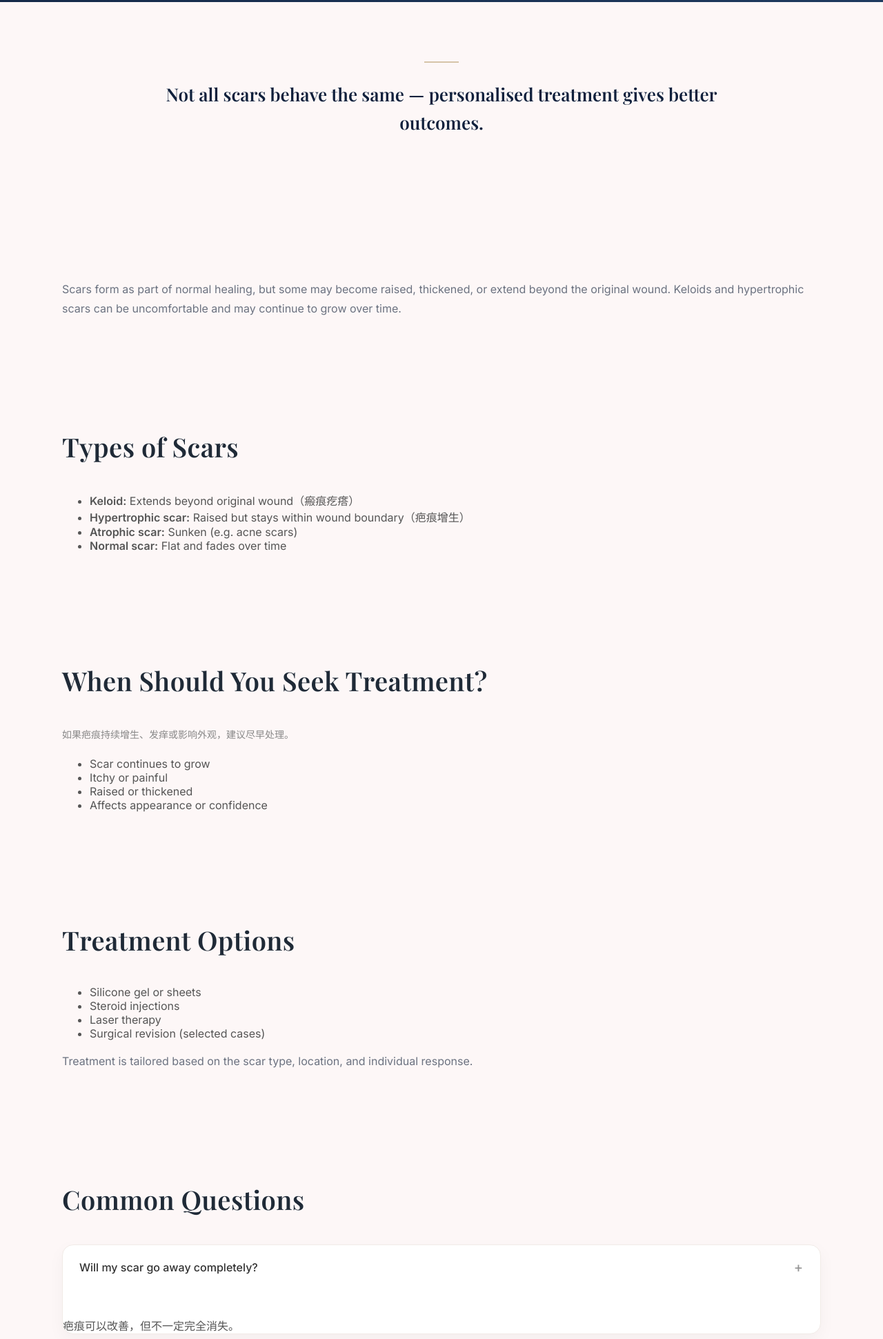
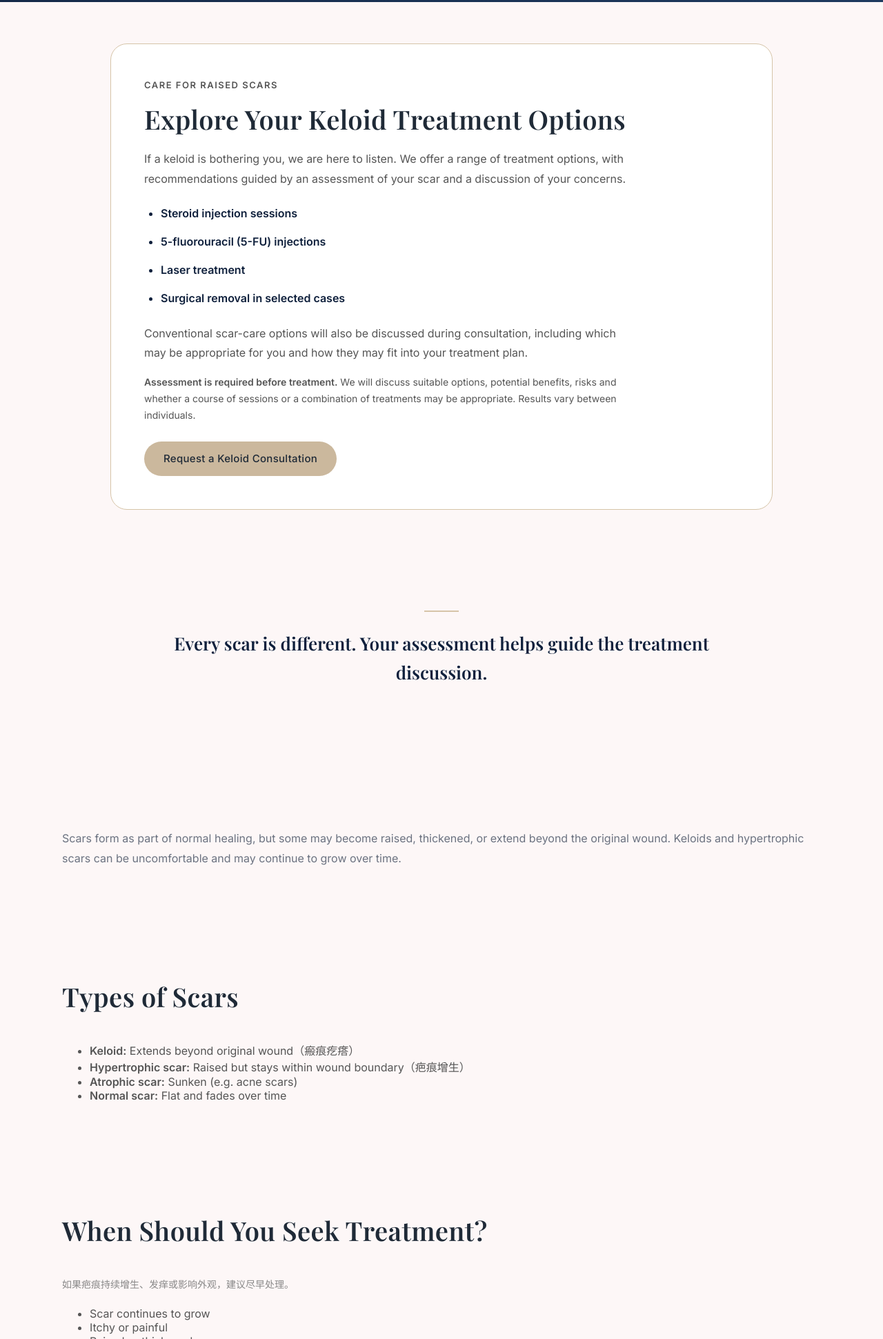
Before and after one commit to agnesyeosiekying-wq/dragnesyeo-website, a plain HTML site: page keloid-scar-treatment-klang.html in a window 1280 px wide. Shown: the part 859-2800 px from the top of the page at 69% size. Drawn offline with nearby package versions, Linux system fonts and the light colour scheme.

Commit message:
Update keloid treatment options and bilingual FAQs without pricing

```diff
--- a/keloid-scar-treatment-klang.html
+++ b/keloid-scar-treatment-klang.html
@@ -7,7 +7,7 @@
 
 <title>Keloid & Scar Treatment in Klang | Plastic Surgeon | Dr Agnes Yeo</title>
 
-<meta name="description" content="Struggling with keloid or raised scars? 疤痕增生或瘢痕疙瘩？Learn treatment options and when to seek care. Safe, personalised scar treatment in Klang.">
+<meta name="description" content="Explore keloid and scar treatment in Klang, including steroid injections, 5-FU injections, laser and surgery in selected cases. Assessment is required.">
 
 <meta name="robots" content="index, follow">
 <link rel="canonical" href="https://www.dragnesyeo.com/keloid-scar-treatment-klang.html">
@@ -17,6 +17,21 @@
 
   <link rel="stylesheet" href="site-navigation.css">
   <script src="site-navigation.js" defer></script>
+<style>
+.keloid-offer { max-width: 960px; margin: 60px auto; padding: 0 20px; }
+.keloid-offer__card { background: #fff; border: 1px solid #d6c4a8; border-radius: 24px; padding: clamp(24px, 5vw, 48px); }
+.keloid-offer__eyebrow { color: #66543d; font-size: 13px; font-weight: 600; letter-spacing: 1.5px; text-transform: uppercase; margin: 0 0 12px; }
+.keloid-offer h2 { font-size: clamp(28px, 4vw, 38px); margin-bottom: 18px; }
+.keloid-offer p { max-width: 720px; color: #555; }
+.keloid-offer__treatments { padding-left: 24px; color: #0F203C; line-height: 1.8; }
+.keloid-offer__treatments li { padding: 6px 0; }
+.keloid-offer .keloid-offer__note { font-size: 14px; line-height: 1.7; }
+.keloid-offer .btn-primary { box-sizing: border-box; max-width: 100%; text-align: center; line-height: 1.5; white-space: normal; margin-top: 12px; }
+.keloid-offer .btn-primary:hover { background: #c9b594; }
+.keloid-offer .btn-primary:focus-visible { outline: 3px solid #0F203C; outline-offset: 4px; }
+.keloid-faq .faq-translation { display: block; margin-top: 8px; line-height: 1.7; }
+.keloid-faq .faq-item.active .faq-answer { max-height: none; }
+</style>
 </head>
 
 <body>
@@ -65,7 +80,7 @@
 
     <p>
         Scars can be raised, thickened, or persistent over time.
-        Understanding the type of scar you have helps guide the most effective treatment.
+        An assessment of your scar helps guide a discussion of suitable treatment options.
     </p>
 
       <p style="font-size:14px; color:#888;">
@@ -81,10 +96,28 @@
   </div>
 </section>
 
+<!-- KELOID TREATMENT OPTIONS -->
+<section class="keloid-offer" id="keloid-treatment-options" aria-labelledby="keloid-treatment-heading">
+  <div class="keloid-offer__card">
+    <p class="keloid-offer__eyebrow">Care for raised scars</p>
+    <h2 id="keloid-treatment-heading">Explore Your Keloid Treatment Options</h2>
+    <p>If a keloid is bothering you, we are here to listen. We offer a range of treatment options, with recommendations guided by an assessment of your scar and a discussion of your concerns.</p>
+    <ul class="keloid-offer__treatments">
+      <li><strong>Steroid injection sessions</strong></li>
+      <li><strong>5-fluorouracil (5-FU) injections</strong></li>
+      <li><strong>Laser treatment</strong></li>
+      <li><strong>Surgical removal in selected cases</strong></li>
+    </ul>
+    <p>Conventional scar-care options will also be discussed during consultation, including which may be appropriate for you and how they may fit into your treatment plan.</p>
+    <p class="keloid-offer__note"><strong>Assessment is required before treatment.</strong> We will discuss suitable options, potential benefits, risks and whether a course of sessions or a combination of treatments may be appropriate. Results vary between individuals.</p>
+    <a class="btn-primary" href="https://wa.me/60189657735?text=Hello%2C%20I%20would%20like%20to%20request%20a%20consultation%20to%20discuss%20treatment%20options%20for%20my%20keloid." target="_blank" rel="noopener noreferrer">Request a Keloid Consultation</a>
+  </div>
+</section>
+
 <!-- TRUST -->
 <section class="trust-block">
   <p>
-    Not all scars behave the same — personalised treatment gives better outcomes.
+    Every scar is different. Your assessment helps guide the treatment discussion.
   </p>
 </section>
 
@@ -124,41 +157,30 @@ Keloids and hypertrophic scars can be uncomfortable and may continue to grow ove
 </ul>
 </section>
 
-<!-- TREATMENT -->
+<!-- CONSULTATION -->
 <section class="section">
-<h2>Treatment Options</h2>
-
-<ul>
-<li>Silicone gel or sheets</li>
-<li>Steroid injections</li>
-<li>Laser therapy</li>
-<li>Surgical revision (selected cases)</li>
-</ul>
-
-<p>
-Treatment is tailored based on the scar type, location, and individual response.
-</p>
+<h2>Planning Your Scar Treatment</h2>
+<p>Your consultation is an opportunity to discuss your scar, any previous treatments and what matters most to you. The recommended approach will depend on the scar type, location and your individual circumstances.</p>
+<p>We will explain the proposed treatment and follow-up plan so you can make an informed decision.</p>
 </section>
 
 <!-- FAQ -->
-<section class="section">
-<h2>Common Questions</h2>
+<section class="section keloid-faq">
+<h2>Common Questions <span lang="zh-Hans">常见问题</span></h2>
 
 <div class="faq-item">
-  <div class="faq-question">Will my scar go away completely?</div>
-  <div class="faq-answer">Scars can improve significantly but may not disappear completely.</div>
-<br><br>
-疤痕可以改善，但不一定完全消失。
+  <div class="faq-question">Will my scar go away completely?<span class="faq-translation" lang="zh-Hans">疤痕会完全消失吗？</span></div>
+  <div class="faq-answer">Complete scar removal cannot be promised. Your consultation will cover realistic expectations and the limitations of treatment.<span class="faq-translation" lang="zh-Hans">无法保证疤痕完全消失。咨询时，医生会说明合理的治疗预期及治疗的局限。</span></div>
 </div>
 
 <div class="faq-item">
-  <div class="faq-question">Are keloids dangerous?</div>
-  <div class="faq-answer">They are not cancerous but can continue growing and cause discomfort.</div>
+  <div class="faq-question">Are keloids dangerous?<span class="faq-translation" lang="zh-Hans">瘢痕疙瘩有危险吗？</span></div>
+  <div class="faq-answer">They are not cancerous but can continue growing and cause discomfort.<span class="faq-translation" lang="zh-Hans">瘢痕疙瘩不是癌症，但可能持续增生并引起不适。</span></div>
 </div>
 
 <div class="faq-item">
-  <div class="faq-question">Is treatment painful?</div>
-  <div class="faq-answer">Most treatments are well tolerated with minimal discomfort.</div>
+  <div class="faq-question">Is treatment painful?<span class="faq-translation" lang="zh-Hans">治疗会痛吗？</span></div>
+  <div class="faq-answer">The level of discomfort depends on the treatment and the individual. We will discuss what to expect and options for managing discomfort before treatment.<span class="faq-translation" lang="zh-Hans">不适程度因治疗方式及个人情况而异。治疗前，医生会说明可能出现的感受及减轻不适的方法。</span></div>
 </div>
 
 </section>
@@ -168,7 +190,7 @@ Treatment is tailored based on the scar type, location, and individual response.
 <h2>Concerned About Your Scar?</h2>
 
 <p class="cta-subtext">
-Early treatment can help control growth and improve appearance.
+Arrange an assessment to discuss your concerns and the treatment options that may be suitable for you.
 </p>
 
 <a href="https://wa.me/60189657735?text=Hi%20Dr%20Agnes,%20I%20would%20like%20to%20ask%20about%20a%20scar"
```
